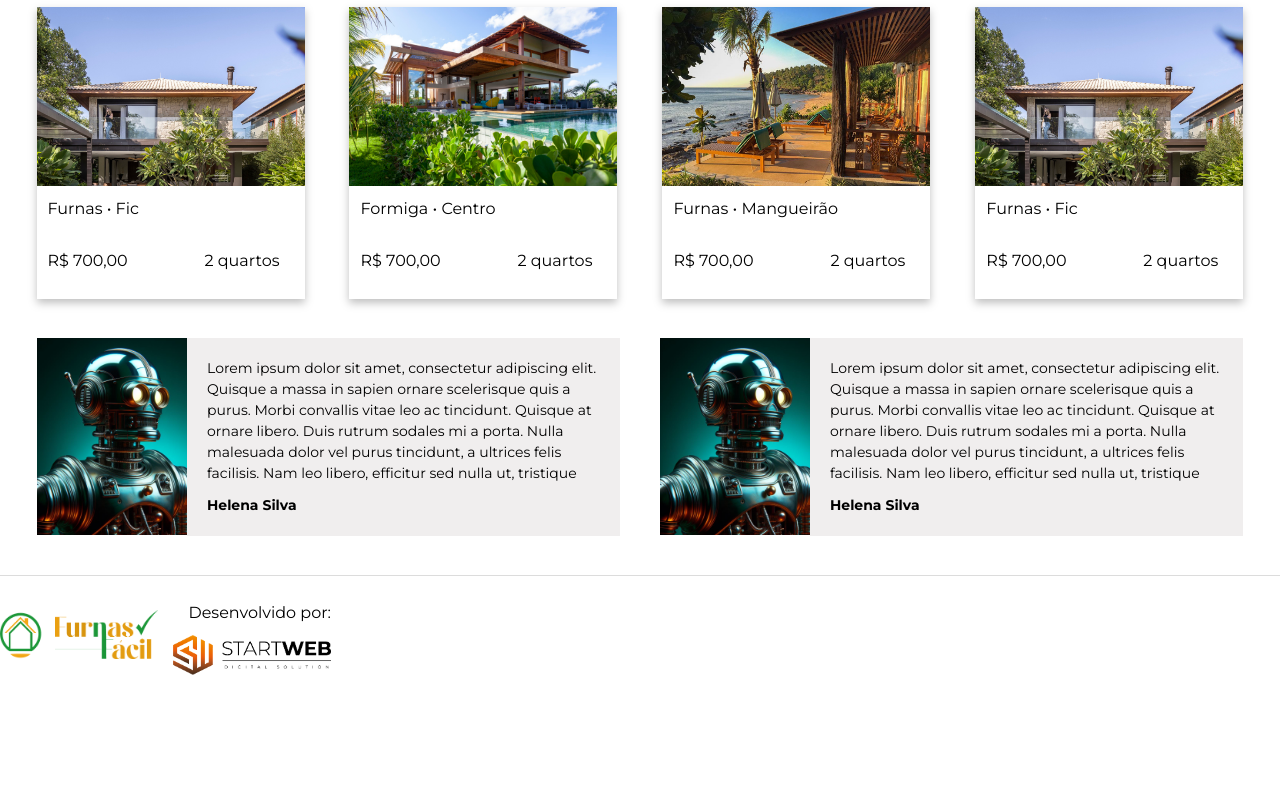
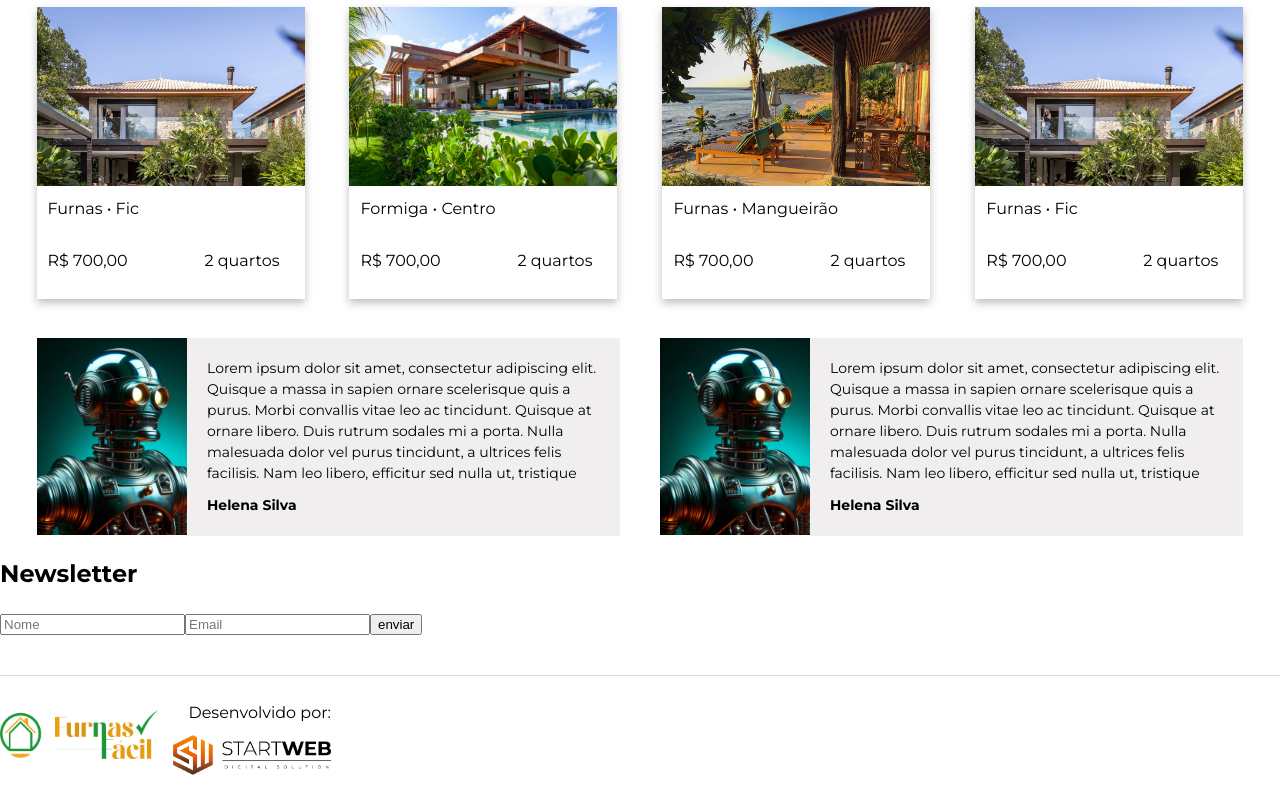
Before and after one commit to dnis666/frontend-furnasfacil, a React (Vite) app: page / in a window 1280 px wide. Shown: the part 1805-2605 px from the top of the page. Before the commit the page ends 2505 px from the top, so only its background shows below. Built offline with nearby package versions, Linux system fonts and the light colour scheme.

Commit message:
add form test newsletter

```diff
--- /dev/null
+++ b/src/components/Forms/Newsletter/index.tsx
@@ -0,0 +1,60 @@
+import { type FormEvent, useState } from 'react';
+import './style.css';
+
+const Newsletter = () => {
+  const googleScript =
+    'https://script.google.com/macros/s/AKfycbw34x6KUTAcgTm5wy_nMu-W7rAV0BVXrKCXgkQsnhgdvBeUOasHimmFnzluofK2GWWi_Q/exec';
+  const [name, setName] = useState('');
+  const [email, setEmail] = useState('');
+
+  const handleSubmit = (event: FormEvent<HTMLFormElement>) => {
+    event.preventDefault();
+
+    fetch(googleScript, {
+      method: 'POST',
+      body: {
+        nome: name,
+        email,
+      },
+    })
+      .then((response) => {
+        alert(`Enviado!`);
+        console.info(response);
+        setEmail('');
+        setName('');
+      })
+      .catch((error) => {
+        console.error('Erro no envio dos dados', error);
+      });
+    // https://script.google.com/macros/s/AKfycbw34x6KUTAcgTm5wy_nMu-W7rAV0BVXrKCXgkQsnhgdvBeUOasHimmFnzluofK2GWWi_Q/exec
+  };
+
+  return (
+    <>
+      <form onSubmit={handleSubmit} name="newsletter-form">
+        <h2>Newsletter</h2>
+        <input
+          type="text"
+          name="nome"
+          placeholder="Nome"
+          value={name}
+          onChange={(e) => {
+            setName(e.target.value);
+          }}
+        />
+        <input
+          type="email"
+          name="email"
+          placeholder="Email"
+          value={email}
+          onChange={(e) => {
+            setEmail(e.target.value);
+          }}
+        />
+        <input type="submit" value="enviar" id="enviar" />
+      </form>
+    </>
+  );
+};
+
+export default Newsletter;
--- a/src/pages/Home.tsx
+++ b/src/pages/Home.tsx
@@ -8,6 +8,7 @@ import BackToTheTop from '../components/BackToTheTop/BackToTheTop';
 import Showroom from '../components/ShowRoom';
 import Testimonials from '../components/Testimonials';
 import { DeviceProvider } from '../components/DeviceContext/DeviceContext';
+import Newsletter from '../components/Forms/Newsletter';
 
 function Home() {
   return (
@@ -20,6 +21,7 @@ function Home() {
         <AdvertisingMiddle />
         <Showroom />
         <Testimonials />
+        <Newsletter />
         <Footer />
         <BackToTheTop />
       </DeviceProvider>
```
Also changed, not shown: src/components/Footer/Footer.tsx (+4 -3 lines), src/components/Forms/Newsletter/style.css (added).
